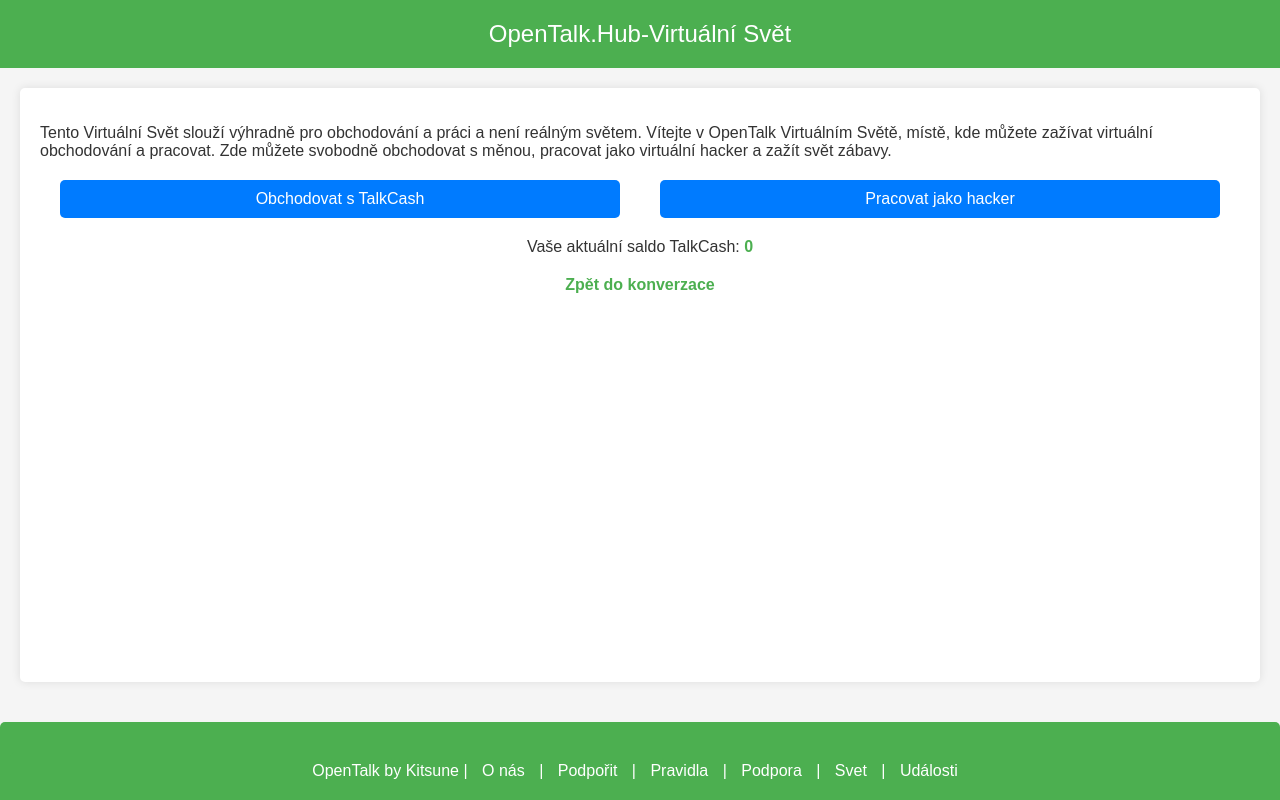
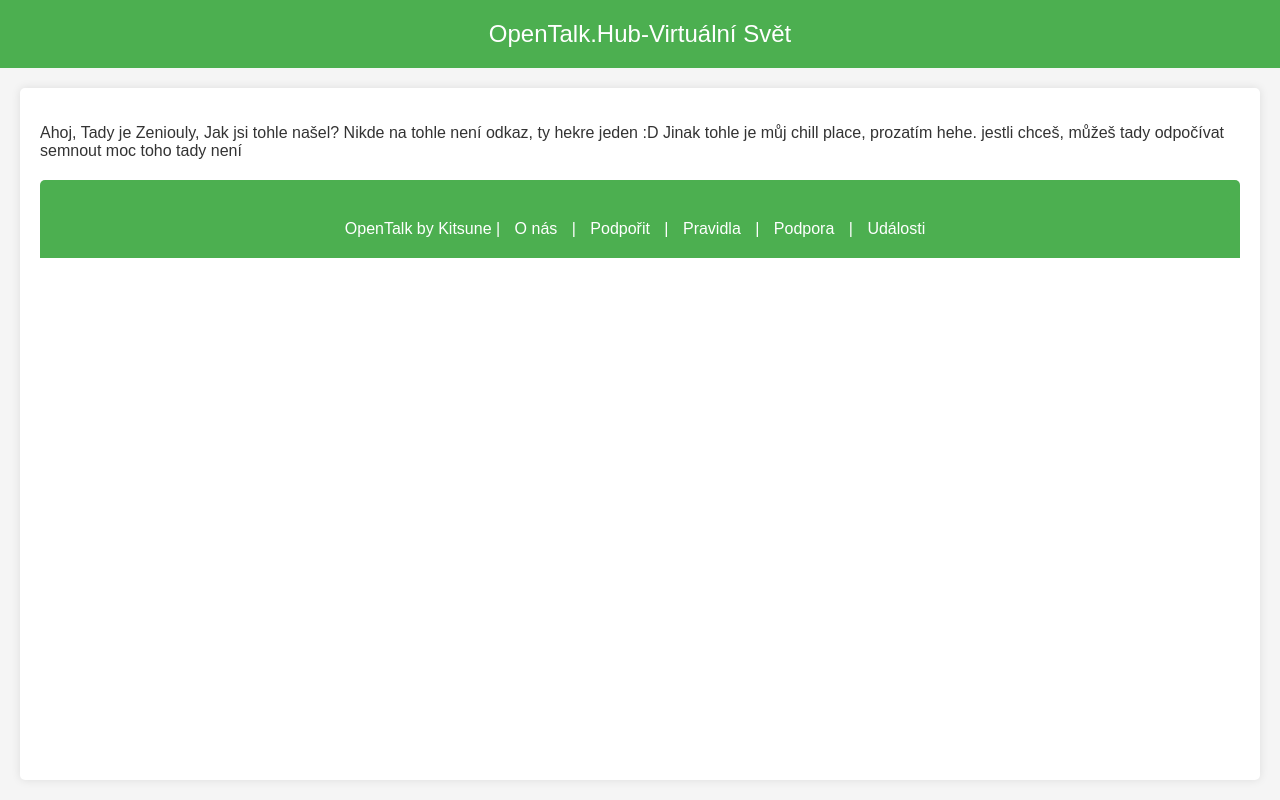
Before and after one commit to DarkCraftG/opentalk, a plain HTML site: page Svet.html in a window 1280 px wide. Drawn offline with nearby package versions, Linux system fonts and the light colour scheme; no server answers.

Commit message:
Update Svet.html

```diff
--- a/Svet.html
+++ b/Svet.html
@@ -115,25 +115,10 @@
 
   <div id="content">
     <p>
-      Tento Virtuální Svět slouží výhradně pro obchodování a práci a není reálným světem.
-      Vítejte v OpenTalk Virtuálním Světě, místě, kde můžete zažívat virtuální obchodování a pracovat.
-      Zde můžete svobodně obchodovat s měnou, pracovat jako virtuální hacker a zažít svět zábavy.
+        Ahoj, Tady je Zeniouly, Jak jsi tohle našel? Nikde na tohle není odkaz, ty hekre jeden :D
+        Jinak tohle je můj chill place, prozatím hehe. jestli chceš, můžeš tady odpočívat semnout
+        moc toho tady není
     </p>
-    <div id="options">
-        <div class="option" id="talk-trading" onclick="tradeTalkCash()">
-            Obchodovat s TalkCash
-        </div>
-        <div class="option" id="work-as-hacker" onclick="workAsHacker()">
-            Pracovat jako hacker
-        </div>
-    </div>
-
-    <div id="talkCash-info">
-        <p>Vaše aktuální saldo TalkCash: <span id="talkCash-balance">0</span></p>
-    </div>
-
-    <a id="back-link" href="index.html">Zpět do konverzace</a>
-  </div>
 
   <footer>
     <footer>
@@ -141,7 +126,6 @@
         <a href="Podporit.html">Podpořit</a> |
         <a href="Pravidla.html">Pravidla</a> |
         <a href="Podpora.html">Podpora</a> |
-        <a href="Svet.html">Svet</a> |
         <a href="Udalosti.html">Události</a>
     </footer>
   </footer>
```
